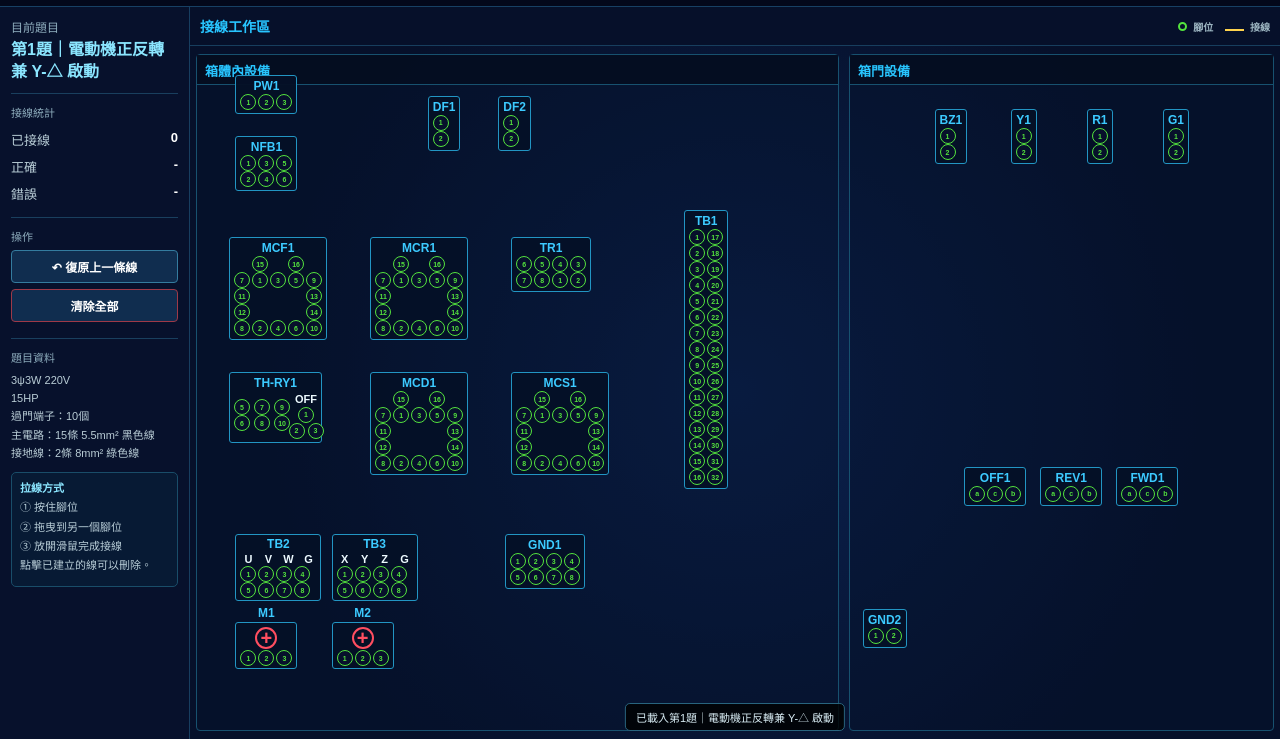
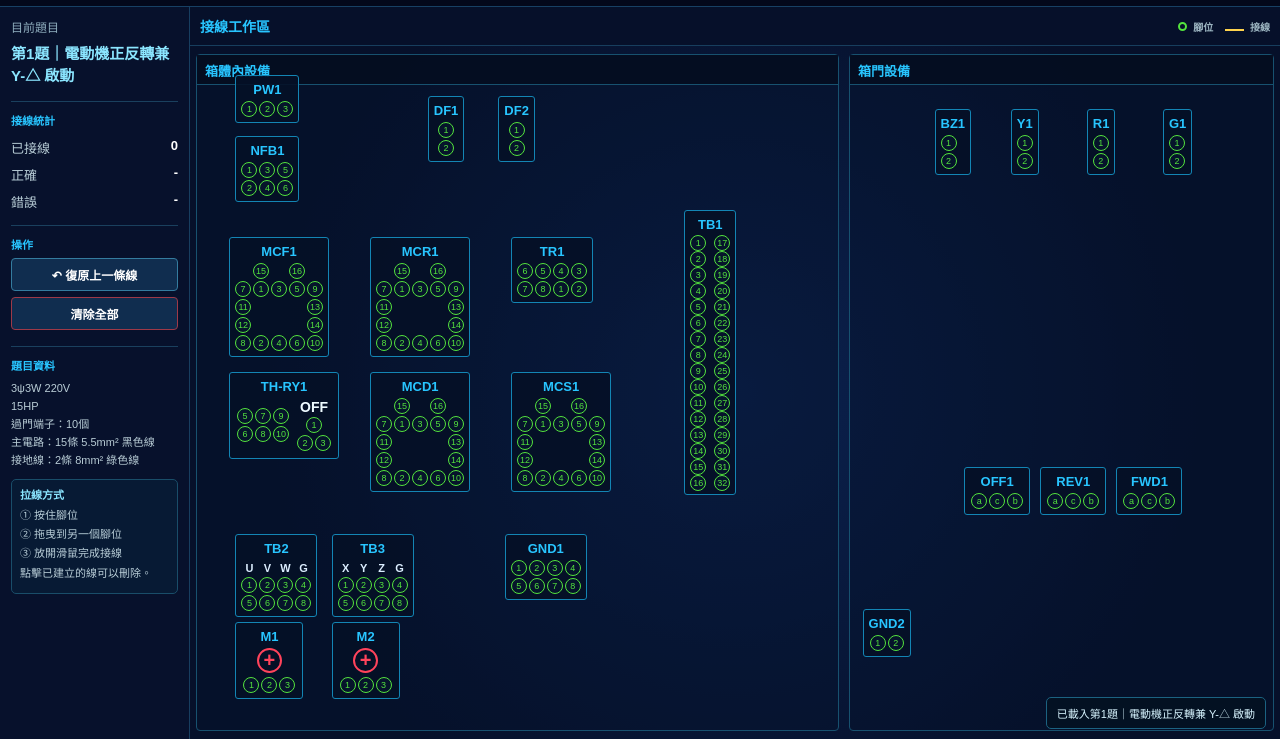
Before and after one commit to isun314058-cyber/indoor-wiring-practice, a plain HTML site: page index.html in a window 1280 px wide. Shown: the part 61-800 px from the top of the page. Drawn offline with Linux system fonts and the light colour scheme.

Commit message:
Update style.css

```diff
--- a/style.css
+++ b/style.css
@@ -1,3 +1,8 @@
+/* =========================================================
+   室內配線乙級｜第二站線路圖練習器
+   style.css
+   ========================================================= */
+
 * {
     box-sizing: border-box;
 }
@@ -260,22 +265,22 @@ button:hover {
         var(--cyan-light);
 
     font-size:
-        16px;
+        15px;
 
     font-weight:
         900;
 
     line-height:
-        1.35;
+        1.45;
 
     margin:
-        4px 0 11px;
+        8px 0 14px;
 }
 
 
 .info-box {
     border-top:
-        1px solid #193f5e;
+        1px solid #1a405e;
 
     padding:
         10px 0;
@@ -284,10 +289,13 @@ button:hover {
 
 .info-title {
     color:
-        var(--gray);
+        var(--cyan);
 
     font-size:
         11px;
+
+    font-weight:
+        900;
 
     margin-bottom:
         6px;
@@ -603,12 +611,15 @@ button:hover {
 
 
 /* =========================================================
-   設備
+   設備本體
    ========================================================= */
 
 .device {
     position:
         absolute;
+
+    width:
+        max-content !important;
 
     min-width:
         0;
@@ -616,22 +627,19 @@ button:hover {
     min-height:
         0;
 
-    width:
-        max-content !important;
-
     padding:
-        3px 4px;
+        5px;
 
     background:
         rgba(
             5,
             16,
-            39,
-            .97
+            38,
+            .9
         );
 
     border:
-        1px solid #2295c3;
+        1px solid #1385b4;
 
     border-radius:
         3px;
@@ -641,12 +649,9 @@ button:hover {
 
     overflow:
         visible;
-}
 
-
-.device:hover {
-    border-color:
-        var(--cyan);
+    user-select:
+        none;
 }
 
 
@@ -655,74 +660,47 @@ button:hover {
    ========================================================= */
 
 .device-name {
-    text-align:
-        center;
-
     color:
-        #3ccaff;
+        var(--cyan);
 
     font-size:
-        12px;
+        13px;
 
     font-weight:
         900;
 
-    margin-bottom:
-        1px;
+    text-align:
+        center;
+
+    line-height:
+        17px;
 
     white-space:
         nowrap;
+
+    margin-bottom:
+        3px;
 }
 
 
 /* =========================================================
-   腳位總體
+   腳位區
    ========================================================= */
 
 .pins {
     display:
         flex;
 
-    flex-wrap:
-        wrap;
-
-    align-items:
-        center;
-
-    justify-content:
-        center;
-
-    gap:
-        0;
+    flex-direction:
+        column;
 }
 
 
 .pin-grid {
-    display:
-        flex;
-
-    flex-direction:
-        column;
-
-    align-items:
-        center;
-
-    justify-content:
-        center;
-
     gap:
-        0;
-
-    width:
-        max-content;
+        2px;
 }
 
-
-/* =========================================================
-   ★ 端子列
-   ★ 上下 0
-   ★ 左右 4px
-   ========================================================= */
 
 .pin-row {
     display:
@@ -731,51 +709,22 @@ button:hover {
     align-items:
         center;
 
-    justify-content:
-        center;
-
-    justify-items:
-        center;
-
-    width:
-        max-content;
-
-    column-gap:
-        4px;
-
-    row-gap:
-        0;
-
     min-height:
         16px;
 
     height:
         16px;
 
+    padding:
+        0;
+
     margin:
-        0 auto;
+        0;
 }
 
 
 /* =========================================================
-   空白位置
-   ========================================================= */
-
-.pin-spacer {
-    width:
-        16px;
-
-    height:
-        16px;
-
-    display:
-        block;
-}
-
-
-/* =========================================================
-   ★ 端子
-   ★ 維持 16 × 16
+   端子
    ========================================================= */
 
 .pin {
@@ -785,14 +734,11 @@ button:hover {
     height:
         16px;
 
-    flex:
-        0 0 16px;
+    min-width:
+        16px;
 
-    border:
-        1.5px solid var(--green);
-
-    border-radius:
-        50%;
+    min-height:
+        16px;
 
     display:
         flex;
@@ -803,46 +749,44 @@ button:hover {
     justify-content:
         center;
 
+    border:
+        1px solid var(--green);
+
+    border-radius:
+        50%;
+
     color:
         var(--green);
 
-    background:
-        #07102b;
+    font-size:
+        9px;
 
-    font-size:
-        7px;
-
-    font-weight:
-        900;
+    line-height:
+        16px;
 
     cursor:
         crosshair;
 
-    user-select:
-        none;
+    background:
+        #06142b;
 
-    position:
-        relative;
-
-    z-index:
-        10;
+    transition:
+        background .08s,
+        box-shadow .08s,
+        transform .08s;
 }
 
 
 .pin:hover {
     background:
-        var(--green);
-
-    color:
-        #07102b;
+        #123a30;
 
     box-shadow:
-        0 0 8px
-        rgba(
+        0 0 5px rgba(
             84,
             227,
             62,
-            .7
+            .55
         );
 }
 
@@ -852,56 +796,87 @@ button:hover {
         var(--green);
 
     color:
-        #07102b;
+        #06102a;
+
+    transform:
+        scale(1.08);
+
+    box-shadow:
+        0 0 8px
+        rgba(
+            84,
+            227,
+            62,
+            .8
+        );
 }
 
 
 /* =========================================================
-   TB2 / TB3 的 U V W G
+   空白腳位
    ========================================================= */
+
+.pin-spacer {
+    width:
+        16px;
+
+    height:
+        16px;
+
+    min-width:
+        16px;
+
+    min-height:
+        16px;
+}
+
+
+/* =========================================================
+   TB2 / TB3
+   ========================================================= */
+
+.terminal-block {
+    padding-left:
+        5px;
+
+    padding-right:
+        5px;
+}
+
 
 .pin-label-row {
     display:
         grid;
 
     grid-template-columns:
-        repeat(
-            4,
-            16px
-        );
+        repeat(4, 16px);
 
     column-gap:
-        4px;
-
-    align-items:
-        center;
+        2px;
 
     justify-content:
         center;
 
-    justify-items:
+    height:
+        16px;
+
+    line-height:
+        16px;
+
+    margin-bottom:
+        1px;
+
+    text-align:
         center;
 
-    width:
-        max-content;
-
-    margin:
-        0 auto;
-
-    height:
-        14px;
-
     color:
-        var(--white);
+        #dceeff;
 
     font-size:
         11px;
 
     font-weight:
         900;
-
-    line-height:
-        14px;
 }
 
 
@@ -911,58 +886,34 @@ button:hover {
 
     text-align:
         center;
-
-    white-space:
-        nowrap;
 }
 
 
 /* =========================================================
-   M1 / M2
+   馬達 M1 / M2
    ========================================================= */
 
 .motor-device {
-    padding:
-        4px 4px 2px;
-}
+    padding-top:
+        5px;
 
+    padding-left:
+        7px;
 
-.motor-device .device-name {
-    position:
-        absolute;
-
-    top:
-        -17px;
-
-    left:
-        0;
-
-    width:
-        100%;
-
-    margin:
-        0;
+    padding-right:
+        7px;
 }
 
 
 .device-symbol {
     width:
-        22px;
+        25px;
 
     height:
-        22px;
+        25px;
 
     margin:
-        0 auto 1px;
-
-    border:
-        2px solid #ff4e60;
-
-    border-radius:
-        50%;
-
-    color:
-        #ff4e60;
+        0 auto 4px;
 
     display:
         flex;
@@ -973,6 +924,15 @@ button:hover {
     justify-content:
         center;
 
+    border:
+        2px solid #ff435b;
+
+    border-radius:
+        50%;
+
+    color:
+        #ff435b;
+
     font-size:
         20px;
 
@@ -980,32 +940,29 @@ button:hover {
         900;
 
     line-height:
-        1;
+        25px;
 }
 
 
 /* =========================================================
-   ★ TH-RY1
+   TH-RY1
    ========================================================= */
 
 .thry-layout {
-    width:
-        max-content;
-
     display:
         grid;
 
     grid-template-columns:
-        max-content 22px;
+        auto auto;
 
     column-gap:
-        5px;
+        8px;
 
     align-items:
         center;
 
-    min-height:
-        48px;
+    padding:
+        1px 2px 2px;
 }
 
 
@@ -1017,7 +974,7 @@ button:hover {
         column;
 
     gap:
-        0;
+        2px;
 }
 
 
@@ -1026,19 +983,10 @@ button:hover {
         grid;
 
     grid-template-columns:
-        repeat(
-            3,
-            16px
-        );
+        repeat(3, 16px);
 
     column-gap:
-        4px;
-
-    align-items:
-        center;
-
-    justify-content:
-        start;
+        2px;
 
     height:
         16px;
@@ -1055,32 +1003,32 @@ button:hover {
     align-items:
         center;
 
-    justify-content:
-        center;
-
     gap:
-        0;
+        2px;
 }
 
 
 .thry-off {
+    height:
+        16px;
+
+    line-height:
+        16px;
+
     color:
-        var(--white);
+        #edfaff;
 
     font-size:
-        11px;
+        14px;
 
     font-weight:
         900;
 
-    line-height:
-        15px;
-
-    height:
-        15px;
-
     text-align:
         center;
+
+    white-space:
+        nowrap;
 }
 
 
@@ -1091,29 +1039,33 @@ button:hover {
     display:
         flex;
 
-    align-items:
-        center;
-
     justify-content:
         center;
 }
 
 
 .thry-bottom {
+    display:
+        grid;
+
+    grid-template-columns:
+        16px 16px;
+
+    column-gap:
+        2px;
+
     height:
         16px;
+}
 
-    display:
-        flex;
 
-    align-items:
-        center;
+/* =========================================================
+   GND
+   ========================================================= */
 
-    justify-content:
-        center;
-
-    gap:
-        3px;
+.device[data-device="GND1"] .pin-row {
+    column-gap:
+        2px !important;
 }
 
 
@@ -1123,31 +1075,46 @@ button:hover {
 
 .device[data-device="TB1"] {
     padding:
-        3px 4px;
+        5px 5px 4px;
 }
 
 
 .device[data-device="TB1"] .device-name {
     margin-bottom:
-        1px;
+        2px;
 }
 
 
 .device[data-device="TB1"] .pin-grid {
     gap:
-        0;
+        1px;
 }
 
 
 .device[data-device="TB1"] .pin-row {
     height:
+        15px;
+
+    min-height:
+        15px;
+
+    grid-template-columns:
+        16px 16px !important;
+
+    column-gap:
+        8px !important;
+
+    justify-content:
+        center;
+}
+
+
+.device[data-device="TB1"] .pin {
+    width:
         16px;
 
-    min-height:
+    height:
         16px;
-
-    column-gap:
-        4px;
 }
 
 
@@ -1159,11 +1126,23 @@ button:hover {
 .device[data-device="MCR1"],
 .device[data-device="MCD1"],
 .device[data-device="MCS1"] {
-    width:
-        max-content !important;
+    padding:
+        5px;
+}
 
-    padding:
-        3px 4px;
+
+.device[data-device="MCF1"] .pin-row,
+.device[data-device="MCR1"] .pin-row,
+.device[data-device="MCD1"] .pin-row,
+.device[data-device="MCS1"] .pin-row {
+    column-gap:
+        2px !important;
+
+    min-height:
+        16px;
+
+    height:
+        16px;
 }
 
 
@@ -1172,53 +1151,7 @@ button:hover {
 .device[data-device="MCD1"] .pin-grid,
 .device[data-device="MCS1"] .pin-grid {
     gap:
-        0;
-}
-
-
-.device[data-device="MCF1"] .pin-row,
-.device[data-device="MCR1"] .pin-row,
-.device[data-device="MCD1"] .pin-row,
-.device[data-device="MCS1"] .pin-row {
-    height:
-        16px;
-
-    min-height:
-        16px;
-
-    column-gap:
-        4px;
-}
-
-
-/* =========================================================
-   PW1
-   ========================================================= */
-
-.device[data-device="PW1"] {
-    width:
-        max-content !important;
-}
-
-
-/* =========================================================
-   NFB1
-   ========================================================= */
-
-.device[data-device="NFB1"] {
-    width:
-        max-content !important;
-}
-
-
-/* =========================================================
-   DF1 / DF2
-   ========================================================= */
-
-.device[data-device="DF1"],
-.device[data-device="DF2"] {
-    width:
-        max-content !important;
+        2px;
 }
 
 
@@ -1226,84 +1159,29 @@ button:hover {
    TR1
    ========================================================= */
 
-.device[data-device="TR1"] {
-    width:
-        max-content !important;
+.device[data-device="TR1"] .pin-row {
+    column-gap:
+        2px !important;
 }
 
 
 /* =========================================================
-   TB2 / TB3
+   箱門按鈕
    ========================================================= */
 
-.device[data-device="TB2"],
-.device[data-device="TB3"] {
-    width:
-        max-content !important;
-
+.device[data-device="OFF1"],
+.device[data-device="REV1"],
+.device[data-device="FWD1"] {
     padding:
-        2px 4px;
+        5px 6px;
 }
 
 
-.device[data-device="TB2"] .pin-grid,
-.device[data-device="TB3"] .pin-grid {
-    gap:
-        0;
-}
-
-
-.device[data-device="TB2"] .pin-row,
-.device[data-device="TB3"] .pin-row {
-    height:
-        16px;
-
-    min-height:
-        16px;
-
+.device[data-device="OFF1"] .pin-row,
+.device[data-device="REV1"] .pin-row,
+.device[data-device="FWD1"] .pin-row {
     column-gap:
-        4px;
-}
-
-
-/* =========================================================
-   M1 / M2
-   ========================================================= */
-
-.device[data-device="M1"],
-.device[data-device="M2"] {
-    width:
-        max-content !important;
-
-    padding:
-        4px 4px 2px;
-}
-
-
-/* =========================================================
-   GND1
-   ========================================================= */
-
-.device[data-device="GND1"] {
-    width:
-        max-content !important;
-}
-
-
-/* =========================================================
-   箱門小設備
-   ========================================================= */
-
-.device[data-device="BZ1"],
-.device[data-device="Y1"],
-.device[data-device="R1"],
-.device[data-device="G1"],
-.device[data-device="OFF1"],
-.device[data-device="REV1"],
-.device[data-device="FWD1"],
-.device[data-device="GND2"] {
-    width:
-        max-content !important;
+        2px !important;
 }
 
 
@@ -1315,10 +1193,7 @@ button:hover {
     position:
         absolute;
 
-    left:
-        0;
-
-    top:
+    inset:
         0;
 
     width:
@@ -1328,7 +1203,7 @@ button:hover {
         100%;
 
     z-index:
-        5;
+        3;
 
     pointer-events:
         none;
@@ -1343,7 +1218,7 @@ button:hover {
         var(--yellow);
 
     stroke-width:
-        2.5;
+        2;
 
     pointer-events:
         stroke;
@@ -1354,20 +1229,11 @@ button:hover {
 
 
 .wire:hover {
+    stroke:
+        #ffffff;
+
     stroke-width:
-        4;
-}
-
-
-.wire.correct {
-    stroke:
-        var(--green);
-}
-
-
-.wire.wrong {
-    stroke:
-        var(--red);
+        3;
 }
 
 
@@ -1376,13 +1242,16 @@ button:hover {
         none;
 
     stroke:
-        white;
+        #8faebe;
 
     stroke-width:
         2;
 
     stroke-dasharray:
-        6 5;
+        5 4;
+
+    pointer-events:
+        none;
 }
 
 
@@ -1394,105 +1263,80 @@ button:hover {
     position:
         absolute;
 
-    left:
-        50%;
+    right:
+        14px;
 
     bottom:
-        8px;
+        10px;
 
-    transform:
-        translateX(-50%);
+    z-index:
+        20;
 
     background:
         rgba(
-            0,
-            0,
-            0,
-            .82
+            4,
+            17,
+            35,
+            .94
         );
 
     border:
-        1px solid #28647e;
-
-    padding:
-        5px 10px;
+        1px solid #1b6281;
 
     border-radius:
         5px;
 
+    padding:
+        7px 10px;
+
     color:
-        #d9edf5;
+        #d8f5ff;
 
     font-size:
         11px;
 
-    z-index:
-        20;
-
-    pointer-events:
-        none;
+    max-width:
+        320px;
 
     white-space:
         nowrap;
+
+    overflow:
+        hidden;
+
+    text-overflow:
+        ellipsis;
 }
 
 
 /* =========================================================
-   RWD
+   小螢幕
    ========================================================= */
 
-@media (max-width: 1000px) {
+@media (
+    max-width: 1000px
+) {
 
     .sidebar {
         width:
-            175px;
+            170px;
     }
 
     .logo {
         width:
-            160px;
+            155px;
     }
 
     .device-name {
         font-size:
-            11px;
+            12px;
     }
 
     .pin {
         width:
-            15px;
+            16px;
 
         height:
-            15px;
-
-        flex-basis:
-            15px;
-    }
-
-    .pin-spacer {
-        width:
-            15px;
-
-        height:
-            15px;
+            16px;
     }
 }
-
-
-@media (max-width: 800px) {
-
-    .sidebar {
-        width:
-            160px;
-    }
-
-    .box-area {
-        width:
-            58%;
-    }
-
-    .door-area {
-        width:
-            40%;
-    }
-}
```
